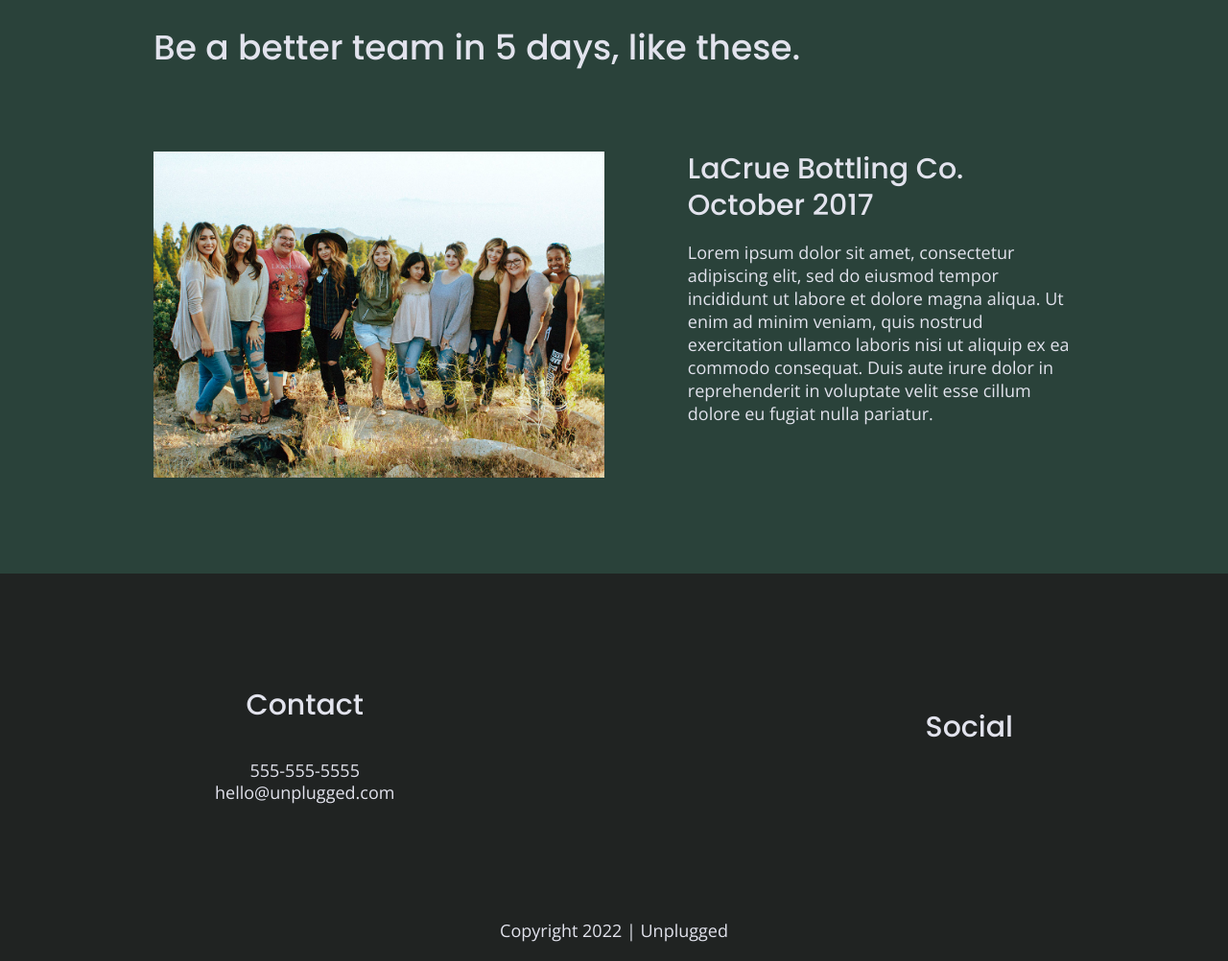
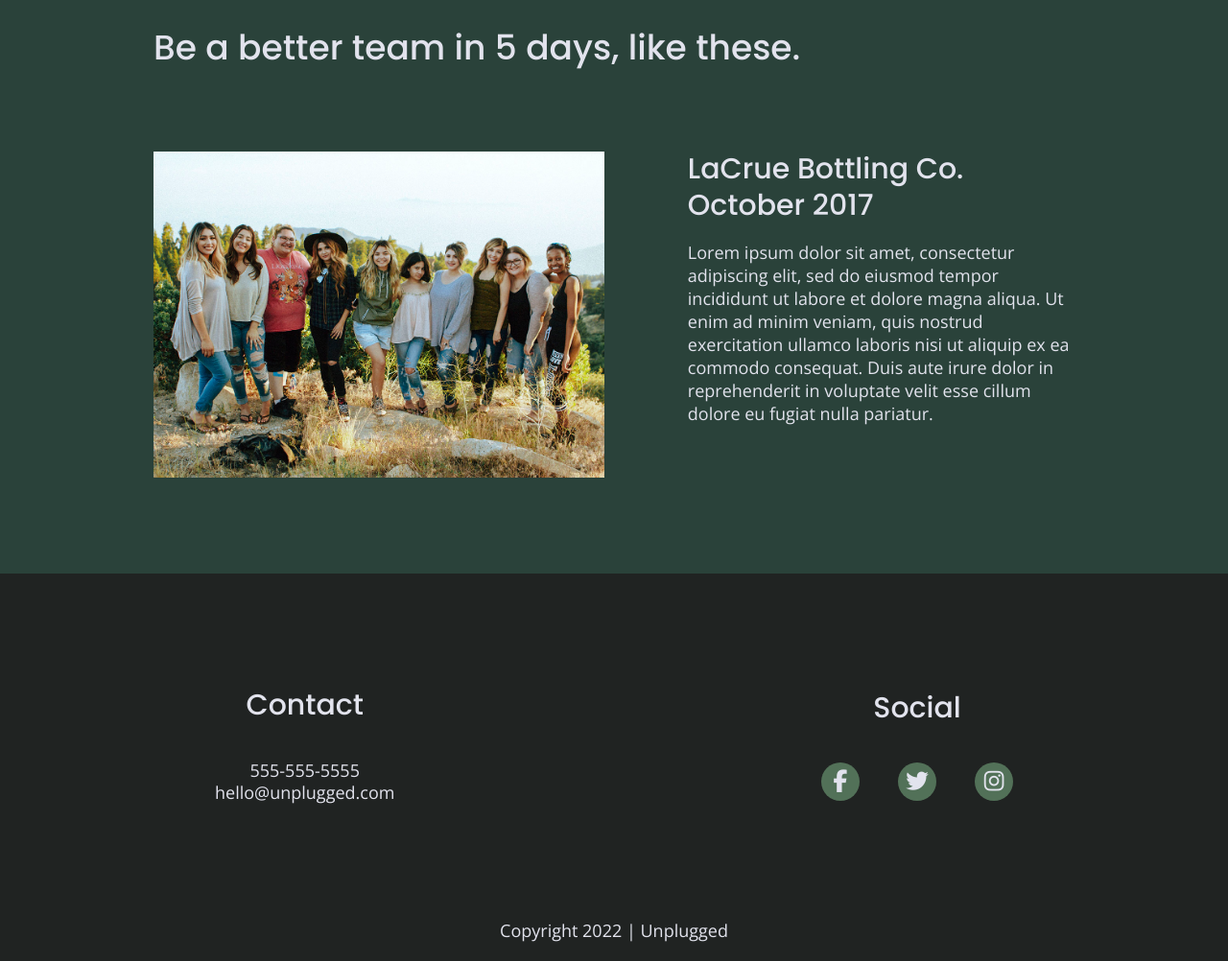
Before and after one commit to jennademarco/project-unplugged, a website built with Parcel: page index.html in a window 1280 px wide. Shown: the part 1972-2974 px from the top of the page at 96% size. Built offline with nearby package versions, Linux system fonts and the light colour scheme.

Commit message:
Added social media icons to all pages

```diff
--- a/css/main.css
+++ b/css/main.css
@@ -230,9 +230,17 @@ footer .social-icons {
 }
 
 footer .social-icons p {
+  background-color: #527158;
+  border-radius: 50%;
+  width: 40px;
+  height: 40px;
   display: flex;
   justify-content: center;
   align-items: center;
+}
+
+footer .social-icons p i {
+  font-size: 1.3125em;
 }
 
 footer .copyright {
@@ -649,6 +657,11 @@ input[type=button] {
     line-height: 1.285;
   }
 
+  footer .social-icons {
+    width: 12.5em;
+    justify-content: space-between;
+  }
+
   footer .copyright {
     width: 100%;
   }
--- a/index.html
+++ b/index.html
@@ -148,9 +148,15 @@
         <div class="social">
           <h4>Social</h4>
           <div class="social-icons">
-            <p><a href="https://facebook.com/Skillcrush/" target="_blank"></a></p>
-            <p><a href="https://twitter.com/Skillcrush" target="_blank"></a></p>
-            <p><a href="https://instagram.com/skillcrush/" target="_blank"></a></p>
+            <p><a href="https://facebook.com/Skillcrush/" target="_blank">
+              <i class="fab fa-facebook-f"></i>
+            </a></p>
+            <p><a href="https://twitter.com/Skillcrush" target="_blank">
+              <i class="fab fa-twitter"></i>
+            </a></p>
+            <p><a href="https://instagram.com/skillcrush/" target="_blank">
+              <i class="fab fa-instagram"></i>
+            </a></p>
           </div>
         </div>
       </div>
```
Also changed, not shown: about/index.html (+9 -3 lines), faq/index.html (+9 -3 lines).
